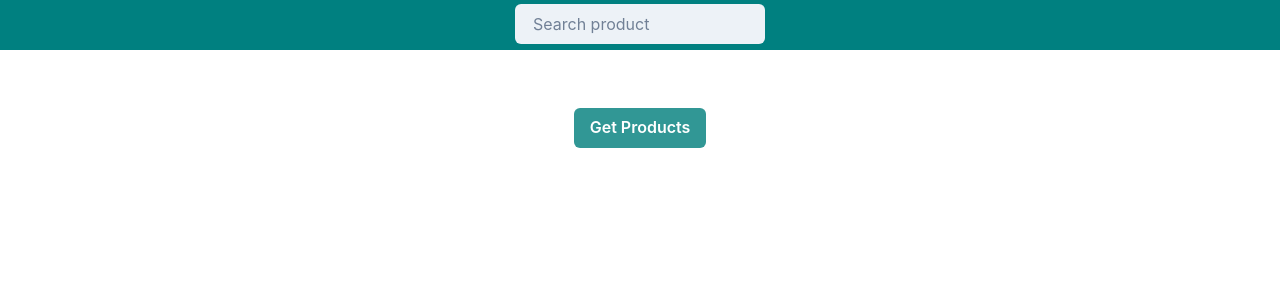
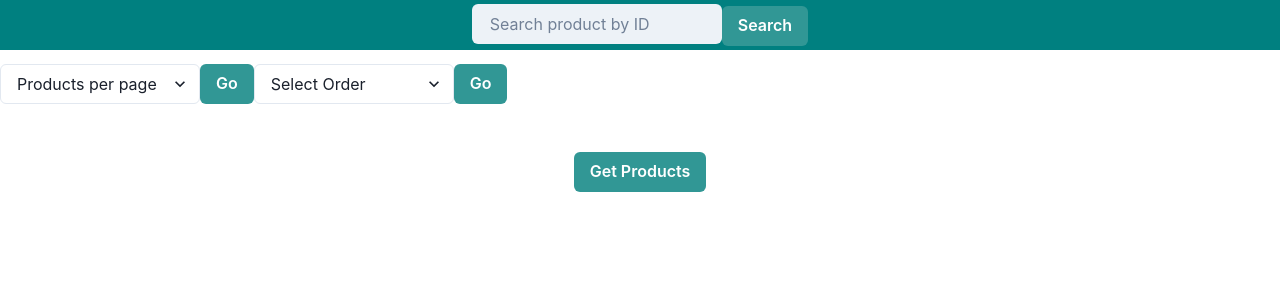
Before and after one commit to Razzi65/fakeStore, a Next.js app in the folder fake-api/: page / in a window 1280 px wide. Shown: the top 300 px of the page. Built offline with nearby package versions, Linux system fonts and the light colour scheme.

Commit message:
fakestore api with chakra

```diff
--- a/fake-api/components/fakestore.tsx
+++ b/fake-api/components/fakestore.tsx
@@ -1,19 +1,52 @@
 import axios from "axios"
-import { useState } from "react";
+import { useState, useEffect } from "react";
 import { SimpleGrid, Box } from '@chakra-ui/react'
 import { Button, ButtonGroup } from '@chakra-ui/react'
 import { Image } from '@chakra-ui/react'
-import { Input } from '@chakra-ui/react'
+import { Input, Select, Radio, RadioGroup, Stack } from '@chakra-ui/react'
+
 
 
 const Fakestore = () => {
 
-    const [productsList, setProductList] = useState([])
+
+    const [productsList, setProductList] = useState<any>([])
+    const [searching, setSearching] = useState<any>([])
+    const [numbers, setNumbers] = useState<any>([])
+    const [order,setOrder] = useState<any>([])
+
+
 
     const fakeApi = async () => {
 
         const api = await axios.get("https://fakestoreapi.com/products")
         setProductList(api.data)
+        console.log(api.data);
+
+    }
+
+    const searchProduct = async () => {
+        let a = []
+        const product = await axios.get(`https://fakestoreapi.com/products/${searching}`)
+        a.push(product.data)
+        setProductList(a)
+        console.log(product.data);
+
+    }
+
+    const onSelectHandler = async () => {
+
+        const getNumbers = await axios.get(`https://fakestoreapi.com/products?limit=${numbers}`)
+        console.log(getNumbers.data);
+        setProductList(getNumbers.data)
+
+    }
+
+
+
+    const onOrderHandler = async() => {
+        const ascOrder = await axios.get (`https://fakestoreapi.com/products?sort=${order}`)
+        setProductList(ascOrder.data)
 
     }
 
@@ -21,21 +54,64 @@ const Fakestore = () => {
     return (
         <div>
             <Box position={"fixed"} height={"50px"} width={"100%"} display={"flex"} bg={"teal"} justifyContent={"center"}>
-            <Box >
-            <Input variant='filled' placeholder='Search product' width={"250px"} mt={1} />
+                <Box>
+                    <Input onChange={(e) => setSearching(e.target.value)} variant='filled' placeholder='Search product by ID' width={"250px"} mt={1} />
+                    <Button onClick={() => searchProduct()} colorScheme='teal'>Search</Button>
                 </Box>
             </Box>
-        <SimpleGrid p={2} columns={4} paddingTop={100} >
+            <Box paddingTop={16} display={"flex"}>
+
+                <Select onChange={(e) => setNumbers(e.target.value)} placeholder='Products per page' width={"200px"}>
+
+                    <option value='1'> 1</option>
+                    <option value='2'> 2</option>
+                    <option value='3'> 3</option>
+                    <option value='4'> 4</option>
+                    <option value='5'> 5</option>
+                    <option value='10'> 10</option>
+                    <option value='15'> 15</option>
+                    <option value='20'> 20</option>
+
+
+
+                </Select> <Button onClick={() => onSelectHandler()} colorScheme='teal'>Go</Button>
+
+
+                <Select onChange={(e) => setOrder(e.target.value)} placeholder='Select Order' width={"200px"}>
+
+                    <option value='asc'>Ascending</option>
+                    <option value='desc'>Descending </option>
+
+
+
+                </Select> <Button onClick={() => onOrderHandler()} colorScheme='teal'>Go</Button>
+
+
+                {/* <RadioGroup   paddingTop={2} paddingStart={2}>
+
+                    <Stack direction='row'>
+                        <Radio onChange={(e)=>setOrder(e.target.value)} value='asc'>Ascending</Radio>
+                        <Radio onChange={(e)=>setOrder(e.target.value)} value='desc'>Descending</Radio>
+
+                    </Stack>
+                </RadioGroup> */}
+
+            </Box>
+            <SimpleGrid p={2} columns={4} paddingTop={10} >
+
 
                 {
-                productsList.map((item) => {
+                    productsList.map((item:any) => {
                         return (
 
 
 
                             <Box border={"1px"} width={"350px"} justifyContent={"center"}>
-                        <Image src={item.image} width={"200px"}  /><br/>
+
+                                <Image src={item.image} width={"200px"} />  <br />
+
                                 {item.title}
+
                             </Box>
 
 
@@ -49,7 +125,8 @@ const Fakestore = () => {
 
 
             </SimpleGrid>
-                <Box m={"auto"} display={"flex"} width={"max-content"}> <Button onClick={() => fakeApi()} colorScheme='teal'>Get Products</Button> </Box>
+            <Box m={"auto"} display={"flex"} width={"max-content"}>
+                <Button onClick={() => fakeApi()} colorScheme='teal'>Get Products</Button> </Box>
         </div>
 
     )
```
Lines whose indentation alone changed are shown as unchanged.
